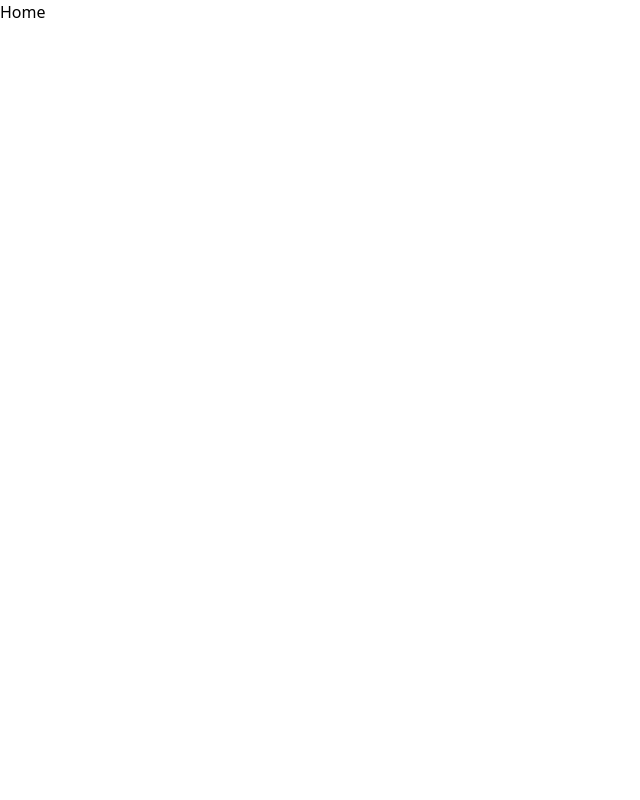
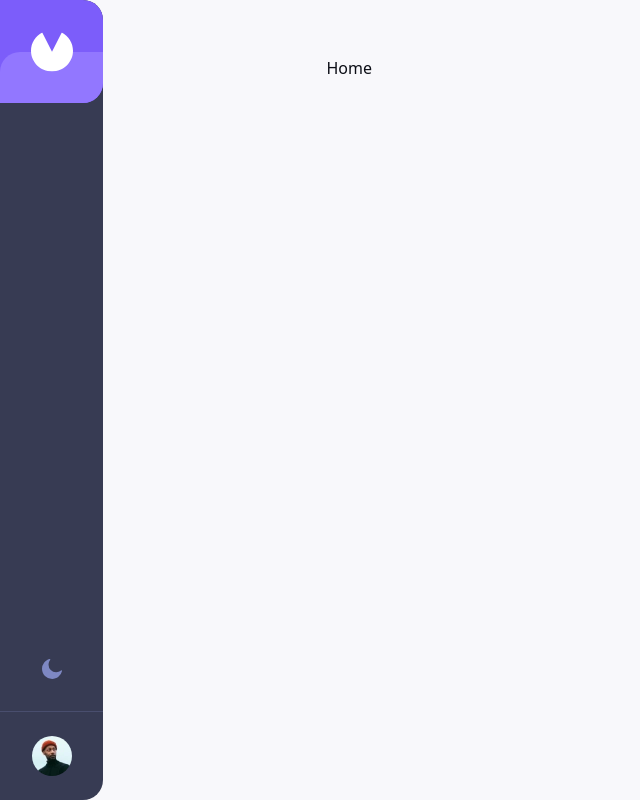
Before and after one commit to JoseLuria/invoice-app, a Next.js app: page / in a window 1280 px wide. Shown: the whole page, without its empty margins (0-640 px from the left). Built offline with nearby package versions, Linux system fonts and the light colour scheme.

Commit message:
feat: :lipstick: added AppBar component

```diff
--- a/src/app/layout.tsx
+++ b/src/app/layout.tsx
@@ -1,6 +1,7 @@
 import './globals.css'
-import type { FC, ReactNode } from 'react'
 import type { Metadata } from 'next'
+import { type FC, ReactNode } from 'react'
+import { AppWrapper, AppBar } from '@/components'
 
 const title = 'Invoice App'
 const description = 'A simple invoice app created with Next.js and TypeScript.'
@@ -35,7 +36,7 @@ export const metadata: Metadata = {
   metadataBase: new URL('http://localhost:3000/'),
   openGraph: {
     type: 'website',
-    locale: 'es_ES',
+    locale: 'en_US',
     title,
     description,
     images: [
@@ -51,9 +52,16 @@ export const metadata: Metadata = {
 
 const RootLayout: FC<{ children: ReactNode }> = ({ children }) => {
   return (
-    <html lang='es'>
-      <body>{children}</body>
-    </html>
+    <AppWrapper>
+      <html lang='en'>
+        <body className='w-full h-full absolute flex flex-col top-0 left-0 overflow-y-auto bg-grayish-white text-dark dark:text-white dark:bg-very-dark-blue lg:overflow-hidden lg:flex-row'>
+          <AppBar />
+          <main className='flex-1 px-6 pt-8 pb-20 md:px-12 md:pt-14 lg:overflow-y-auto'>
+            <div className='w-full mx-auto min-h-full max-w-[730px]'>{children}</div>
+          </main>
+        </body>
+      </html>
+    </AppWrapper>
   )
 }
 
--- /dev/null
+++ b/src/components/shared/AppBar.tsx
@@ -0,0 +1,43 @@
+'use client'
+import Link from 'next/link'
+import Image from 'next/image'
+import { Logo, Sun, Moon } from '../svg'
+
+export const AppBar = () => {
+  const toggleTheme = () => {
+    if (localStorage.theme === 'dark') {
+      localStorage.theme = 'light'
+      document.documentElement.classList.remove('dark')
+    } else {
+      localStorage.theme = 'dark'
+      document.documentElement.classList.add('dark')
+    }
+  }
+
+  return (
+    <header className='w-full flex bg-grayish-blue dark:bg-dark-grayish-blue items-center lg:flex-col lg:rounded-r-[20px] lg:w-auto lg:h-full'>
+      <Link
+        className='relative w-[72px] h-[72px] bg-purple flex overflow-hidden rounded-r-[20px] md:w-20 md:h-20 lg:w-[103px] lg:h-[103px]'
+        href='/'
+      >
+        <Logo className='absolute left-1/2 top-1/2 -translate-y-1/2 -translate-x-1/2 lg:scale-150' />
+        <span className='h-[50%] w-full bg-ligh-purple mt-auto rounded-tl-[20px]' />
+      </Link>
+
+      <button onClick={toggleTheme} className='ml-auto mr-6 md:mr-8 lg:mt-auto lg:mx-0 lg:mb-8'>
+        <Sun className='dark:block hidden' />
+        <Moon className='dark:hidden' />
+      </button>
+
+      <span className='w-px h-full bg-[#494E6E] lg:w-full lg:h-px' />
+
+      <Image
+        className='w-8 mx-6 rounded-full md:mx-8 lg:w-10 lg:mx-0 lg:my-6'
+        src='/assets/image-avatar.webp'
+        width={80}
+        height={80}
+        alt='Avatar'
+      />
+    </header>
+  )
+}
--- /dev/null
+++ b/src/components/shared/index.ts
@@ -0,0 +1 @@
+export * from './AppBar'
```
